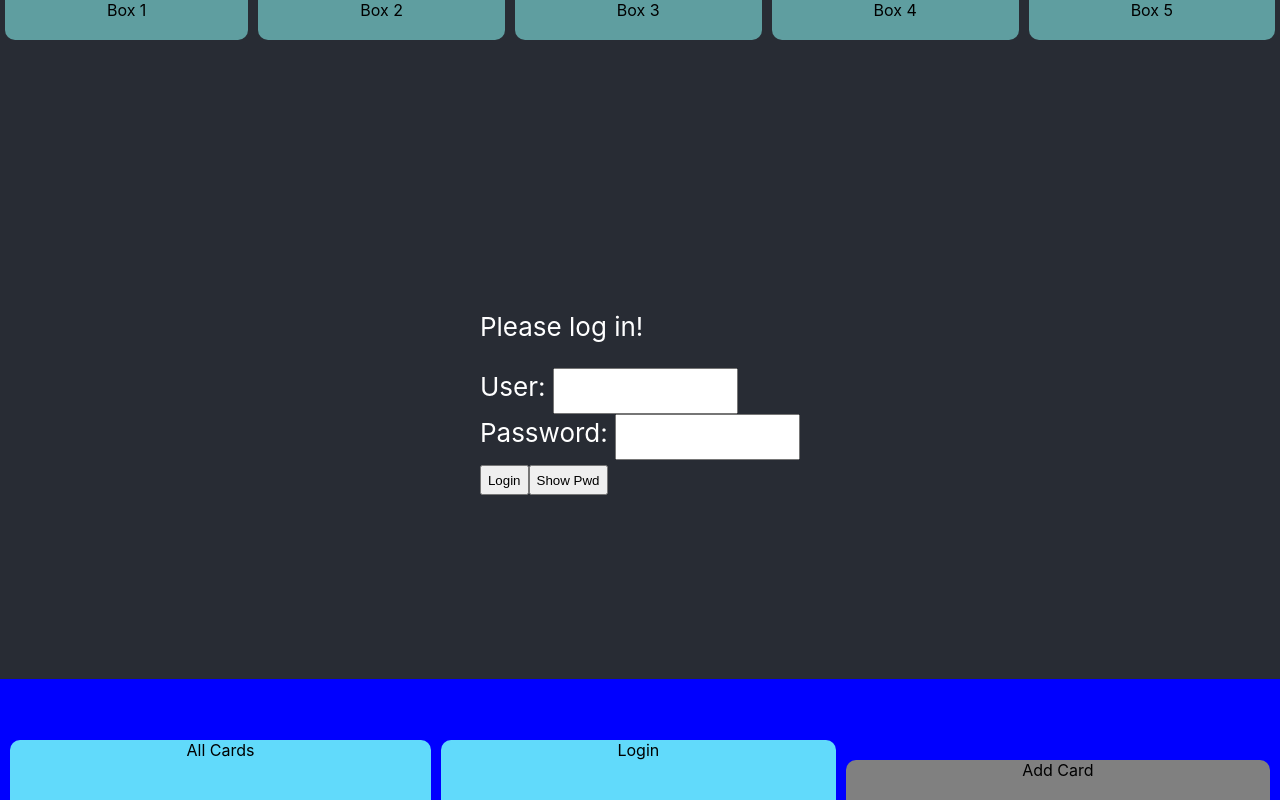
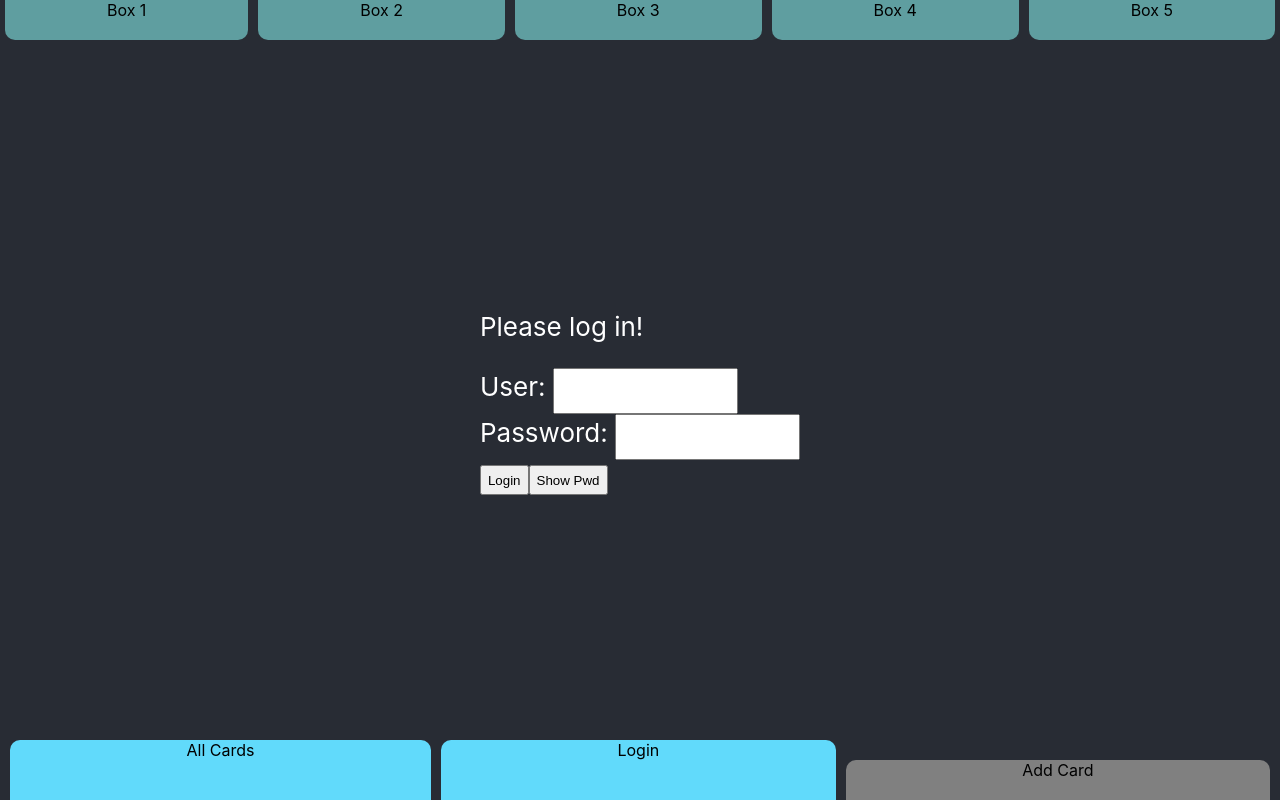
Before and after one commit to terix2k12/vocT1000, a React (Create React App) app in the folder voct1000react/: page / in a window 1280 px wide. Built offline with nearby package versions, Linux system fonts and the light colour scheme.

Commit message:
frontend; minimal style update

```diff
--- a/voct1000react/src/Menu.css
+++ b/voct1000react/src/Menu.css
@@ -1,5 +1,6 @@
 .menuBox {
-  background-color: blue;
+  /*background-color: blue;*/
+  background-color: #282c34;
   flex-grow: 1;
 
   display: flex;
```
